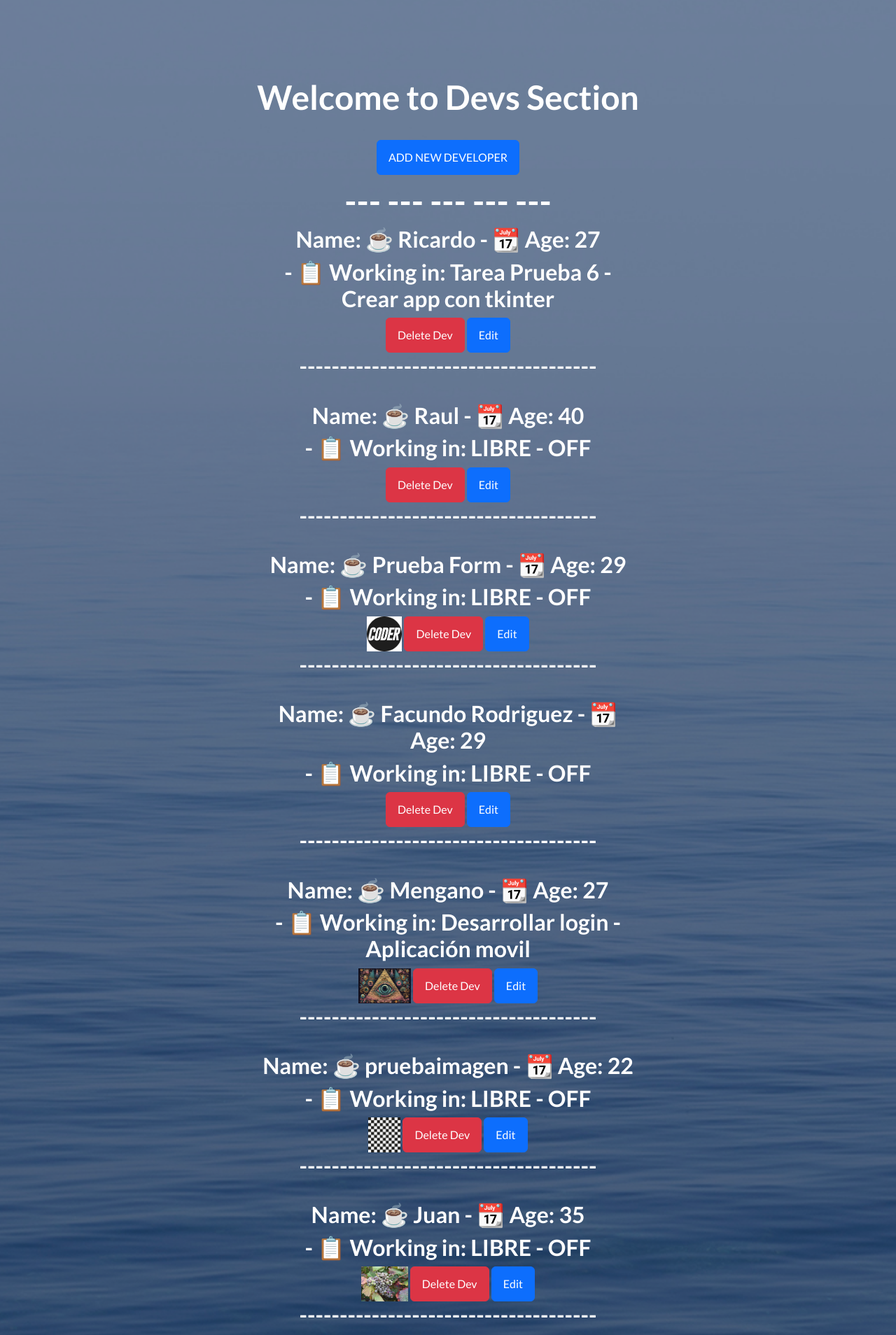
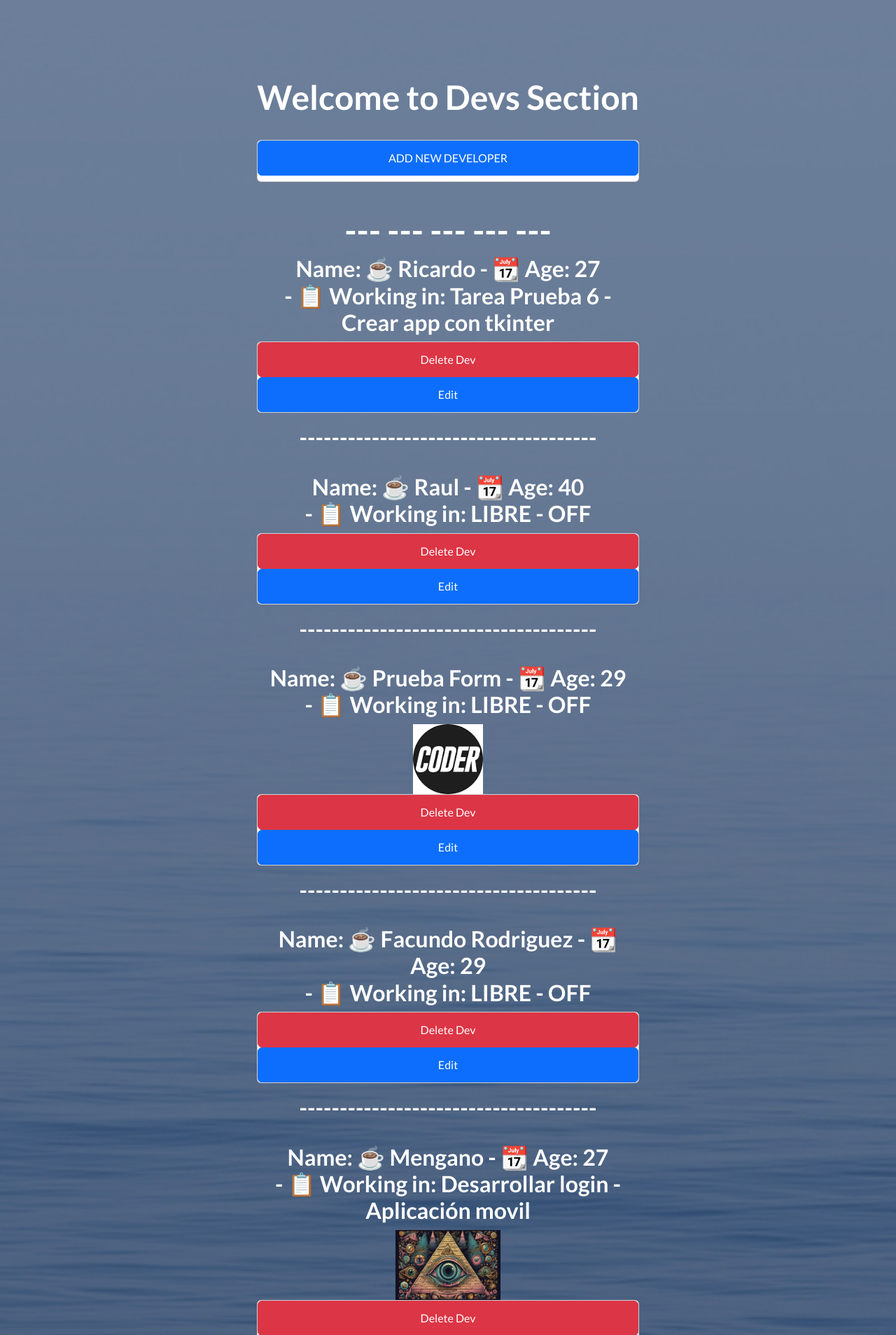
Before and after one commit to esfacu/PlaygroundFinalProject-Rodriguez, a Django app: page /devs/ in a window 1280 px wide. Shown: the part 164-2072 px from the top of the page at 70% size. Run offline with Django 4.2, Linux system fonts and the light colour scheme; data comes from the database, SQL or seed files in the repository; both versions use the stored data as it was after the commit; some libraries are stand-ins or nearby versions.

Commit message:
SE AGREGAN estilos a todos los botones

```diff
--- a/mysite/myapp/templates/devs/agregar_dev.html
+++ b/mysite/myapp/templates/devs/agregar_dev.html
@@ -9,7 +9,9 @@
         <label for="exampleInputEmail1">Devs Label: </label>
         {% csrf_token %}
         {{ form.as_p }}
+        <div class="card">
         <button type="submit" class="btn btn-light mb-2">Save Dev</button>
+        </div>
     </div>
 </form>
 {% endblock %}
--- a/mysite/myapp/templates/devs/developers.html
+++ b/mysite/myapp/templates/devs/developers.html
@@ -4,20 +4,28 @@
 
     <h1>Welcome to Devs Section</h1>
     <br>
+    <form class="card">
     <a href="/form_dev" class="btn btn-primary mb-2">ADD NEW DEVELOPER</a>
+    </form>
     <br>
     <h1>---   ---   ---   ---   ---</h1>
 
     <!-- <p>{{projects}}</p> -->
     {% for developer in developers %}
-    <h2>Name: ☕ {{developer.name}} - 📆 Age: {{developer.age}}</h2>
-    <h2> - 📋 Working in: {{developer.task}}</h2>
+
+    <div class=class="card-body">
+    <h2 class="card-title">Name: ☕ {{developer.name}} - 📆 Age: {{developer.age}}</h2>
+    <h2 class="card-text"> - 📋 Working in: {{developer.task}}</h2>
     {% if developer.imagen %}
-    <img src="{{ developer.imagen.url }}" alt="" height="50px">
+    <img src="{{ developer.imagen.url }}" alt="" height="100px" class="img" class="card-img-top" alt="Card image cap">
     {% endif %}
+    <form class="card">
     <a href="{% url 'dev_confirm_delete' pk=developer.pk %}" class="btn btn-danger">Delete Dev</a>
     <a href="{% url 'update_devs' pk=developer.pk %}" class="btn btn-primary">Edit</a>
+    </form>
     <h2>-------------------------------------</h2>
+    </div>
+
     <br>
 
     {% endfor %}
--- a/mysite/myapp/templates/devs/update_devs.html
+++ b/mysite/myapp/templates/devs/update_devs.html
@@ -9,7 +9,9 @@
         <label for="exampleInputEmail1">DEVS Label: </label>
         {% csrf_token %}
         {{ form.as_p }}
+        <div class="card">
         <button type="submit" class="btn btn-light mb-2">Save DEV</button>
+        </div>
     </div>
 </form>
 {% endblock %}
--- a/mysite/myapp/templates/projects/crear_proyecto.html
+++ b/mysite/myapp/templates/projects/crear_proyecto.html
@@ -9,7 +9,9 @@
         <label for="exampleInputEmail1">Project Label: </label>
         {% csrf_token %}
         {{ form.as_p }}
+        <div class="card">
         <button type="submit" class="btn btn-light mb-2">Save Project</button>
+        </div>
     </div>
 </form>
 {% endblock %}
--- a/mysite/myapp/templates/projects/projects.html
+++ b/mysite/myapp/templates/projects/projects.html
@@ -10,14 +10,18 @@
     {% block content %}
     <h1>Welcome to Projects</h1>
     <br><br>
+    <form class="card">
     <a href="/form_project" class="btn btn-primary mb-2">ADD NEW PROJECTS</a>
+    </form>
     <br><br>
     <h2>-------------------------------------</h2>
     <!-- <p>{{projects}}</p> -->
     {% for project in projects %}
     <h1> {{project.name}} ✍</h1>
+    <form class="card">
     <a href="{% url 'project_confirm_delete' pk=project.pk %}" class="btn btn-danger">Delete Project</a>
     <a href="{% url 'update_project' pk=project.pk %}" class="btn btn-primary">Edit</a>
+    </form>
     <h2>-  -   -   -   -   -   -   -   -   -</h2>
 
     {% endfor %}
--- a/mysite/myapp/templates/projects/update_project.html
+++ b/mysite/myapp/templates/projects/update_project.html
@@ -9,7 +9,9 @@
         <label for="exampleInputEmail1">PROJECT Label: </label>
         {% csrf_token %}
         {{ form.as_p }}
+        <div class="card">
         <button type="submit" class="btn btn-light mb-2">Save PROJECT</button>
+        </div>
     </div>
 </form>
 {% endblock %}
--- a/mysite/myapp/templates/tasks/agregar_task.html
+++ b/mysite/myapp/templates/tasks/agregar_task.html
@@ -9,7 +9,9 @@
         <label for="exampleInputEmail1">Task Label: </label>
         {% csrf_token %}
         {{ form.as_p }}
+        <div class="card">
         <button type="submit" class="btn btn-light mb-2">Save Task</button>
+        </div>
     </div>
 </form>
 {% endblock %}
--- a/mysite/myapp/templates/tasks/tasks.html
+++ b/mysite/myapp/templates/tasks/tasks.html
@@ -54,10 +54,10 @@
                 {% endif %}
                 {{tarea.title}}
             </h2>
-            <p>{{tarea.description}}</p>
-            <p>Project: {{tarea.project.name}}</p>
+            <p class="card-text">{{tarea.description}}</p>
+            <p class="card-title">Project: {{tarea.project.name}}</p>
             <p>Prioridad: {{tarea.priority}}</p>
-            <form method="post">
+            <form method="post" class="card">
                 {% csrf_token %}
                 <a href="{% url 'task-confirm_delete' pk=tarea.pk %}" class="btn btn-danger">Delete Task</a>
                 <a href="{% url 'update_task' pk=tarea.pk %}" class="btn btn-primary">Edit</a>
--- a/mysite/myapp/templates/tasks/update_task.html
+++ b/mysite/myapp/templates/tasks/update_task.html
@@ -9,7 +9,9 @@
         <label for="exampleInputEmail1">Task Label: </label>
         {% csrf_token %}
         {{ form.as_p }}
+        <div class="card">
         <button type="submit" class="btn btn-light mb-2">Save Task</button>
+        </div>
     </div>
 </form>
 {% endblock %}
```
Also changed, not shown: mysite/myapp/templates/policy/contact.html (+5 -2 lines), mysite/db.sqlite3.
